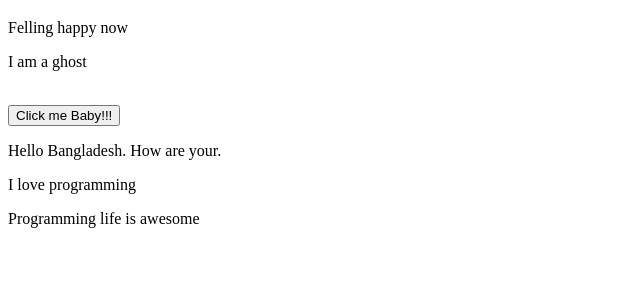
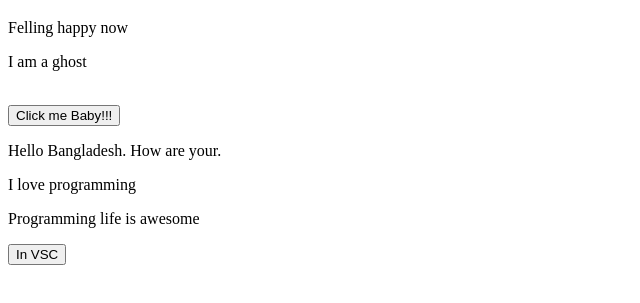
Before and after one commit to RajibulIslamEmon/my-first-website, a plain HTML site: page index.html in a window 1280 px wide. Shown: the part 61-364 px from the top of the page, without its empty margins (0-640 px from the left). Drawn offline with Linux system fonts and the light colour scheme.

Commit message:
button added

```diff
--- a/index.html
+++ b/index.html
@@ -16,6 +16,8 @@
     <P>Hello Bangladesh. How are your. </P>
     <p>I love programming</p>
     <p>Programming life is awesome</p>
+    <button> In VSC</button>
+
 
 </body>
 </html>
```
